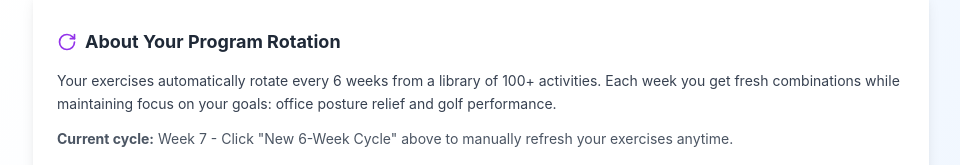
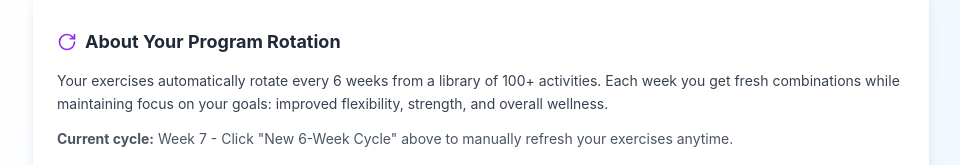
Before and after one commit to hawkesjordan0-pixel/Workout-app, a React (Create React App) app: page / in a window 1280 px wide. Shown: the part 2194-2359 px from the top of the page, without its empty margins (159-1119 px from the left). Built offline with nearby package versions, Linux system fonts and the light colour scheme.

Commit message:
Remove remaining golf references from daily sections and program description

```diff
--- a/src/StretchApp.js
+++ b/src/StretchApp.js
@@ -127,7 +127,7 @@ const StretchApp = () => {
     return [
       {
         day: "Monday - Lower Body Focus",
-        stretchFocus: "Hip mobility for golf rotation and desk relief",
+        stretchFocus: "Hip mobility and desk relief",
         cardioFocus: "Lower body kettlebell endurance",
         stretches: getRandomSelection(exerciseLibrary.lowerBodyStretches, 4, seededRandom),
         cardio: getRandomSelection(exerciseLibrary.lowerBodyCardio, 4, seededRandom)
@@ -148,7 +148,7 @@ const StretchApp = () => {
       },
       {
         day: "Thursday - Dynamic Mobility",
-        stretchFocus: "Golf-specific movement patterns",
+        stretchFocus: "Dynamic movement patterns",
         cardioFocus: "Full body conditioning",
         stretches: getRandomSelection(exerciseLibrary.dynamicStretches, 4, seededRandom),
         cardio: getRandomSelection(exerciseLibrary.fullBodyCardio, 4, seededRandom)
@@ -166,7 +166,7 @@ const StretchApp = () => {
         cardioFocus: "Fun activity day",
         stretches: [
           { name: "Your Top 3 Favorite Stretches", duration: "2 minutes each", description: "Choose any 3 stretches from the week that felt best or target your tight areas.", benefit: "Personalized flexibility maintenance" },
-          { name: "Golf Practice with Focus", duration: "15-20 minutes", description: "Practice swings focusing on your improved range of motion. Start slow.", benefit: "Integrate flexibility gains into golf technique" },
+          { name: "Movement Practice", duration: "15-20 minutes", description: "Practice fluid movements focusing on your improved range of motion. Start slow.", benefit: "Integrate flexibility gains into daily movement" },
           { name: "Foam Rolling Optional", duration: "10 minutes", description: "Roll IT bands, glutes, upper back, and lats slowly.", benefit: "Enhances flexibility and recovery" },
           { name: "Leisure Walk", duration: "20-30 minutes", description: "Easy walk with good posture, relaxed breathing.", benefit: "Active recovery and mental reset" }
         ],
@@ -479,7 +479,7 @@ const StretchApp = () => {
             About Your Program Rotation
           </h3>
           <p className="text-gray-700 text-sm leading-relaxed mb-2">
-            Your exercises automatically rotate every 6 weeks from a library of 100+ activities. Each week you get fresh combinations while maintaining focus on your goals: office posture relief and golf performance.
+            Your exercises automatically rotate every 6 weeks from a library of 100+ activities. Each week you get fresh combinations while maintaining focus on your goals: improved flexibility, strength, and overall wellness.
           </p>
           <p className="text-gray-600 text-sm">
             <strong>Current cycle:</strong> Week {currentWeek} - Click "New 6-Week Cycle" above to manually refresh your exercises anytime.
```
